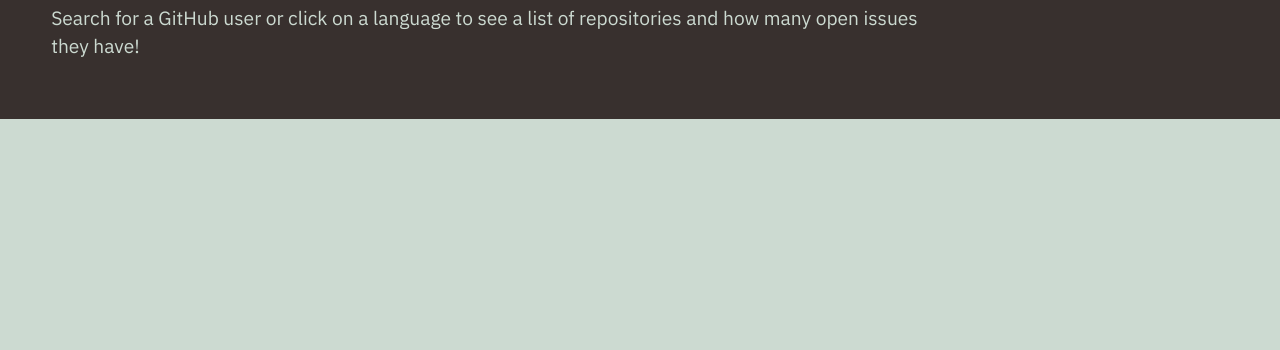
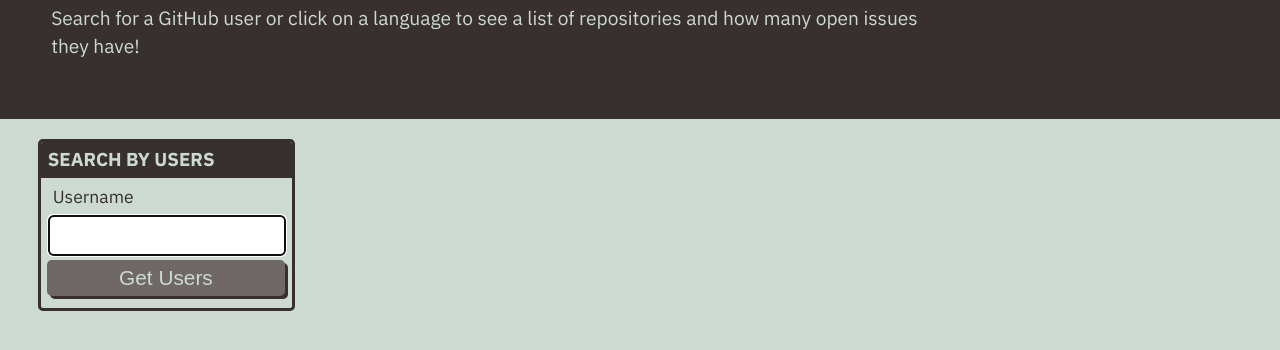
Before and after one commit to DJS593/git-it-done, a plain HTML site: page index.html in a window 1280 px wide. Shown: the part 114-464 px from the top of the page. Drawn offline with Linux system fonts and the light colour scheme; no server answers.

Commit message:
input form created

```diff
--- a/index.html
+++ b/index.html
@@ -21,6 +21,20 @@
 
   <main class="flex-row justify-space-between">
 
+    <div class="card">
+      <h3 class="card-header text-uppercase">Search by Users</h3>
+      <form id="user-form" class="card-body">
+        <label class="form-label" for="username">Username</label>
+        <input name="username" id="username" type="text" autofocus="true" class="form-input" />
+        <button type="submit" class="btn">Get Users</button>
+      </form>
+    </div>
+
+    <div class="col-12 col-md-4"></div>
+
+
+    <div class="col-12 col-md-8"></div>
+
   </main>
 
   <script src="./assets/js/homepage.js"></script>
```
